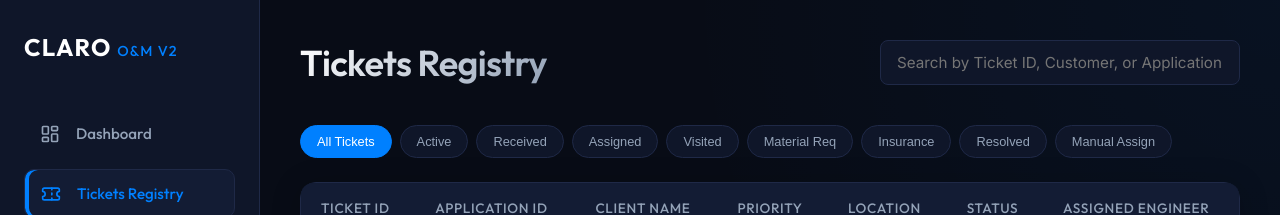
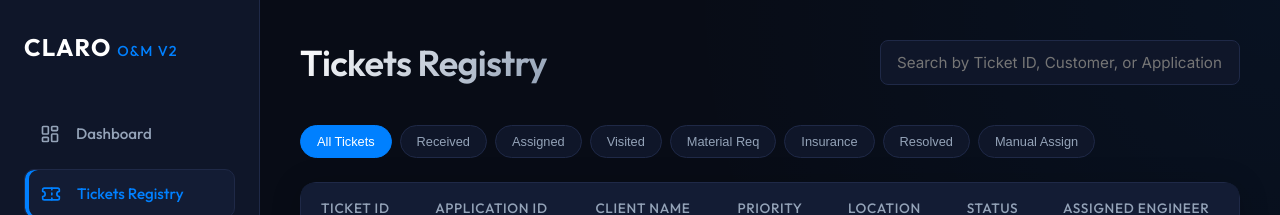
Before and after one commit to davidtechone5-dev/claro-om-platform, a React (Vite) app in the folder frontend/: page /tickets in a window 1280 px wide. Shown: the top 215 px of the page. Built offline with nearby package versions, Linux system fonts and the light colour scheme; no server answers.

Commit message:
Remove the redundant 'Active' tab filter to align website tabs 100% with Google Sheet status values

```diff
--- a/frontend/src/pages/Tickets.tsx
+++ b/frontend/src/pages/Tickets.tsx
@@ -63,7 +63,6 @@ export function Tickets() {
 
   const statuses = [
     { key: "ALL", label: "All Tickets" },
-    { key: "OPEN", label: "Active" },
     { key: "RECEIVED", label: "Received" },
     { key: "ASSIGNED", label: "Assigned" },
     { key: "INITIAL_VISIT_COMPLETED", label: "Visited" },
```
